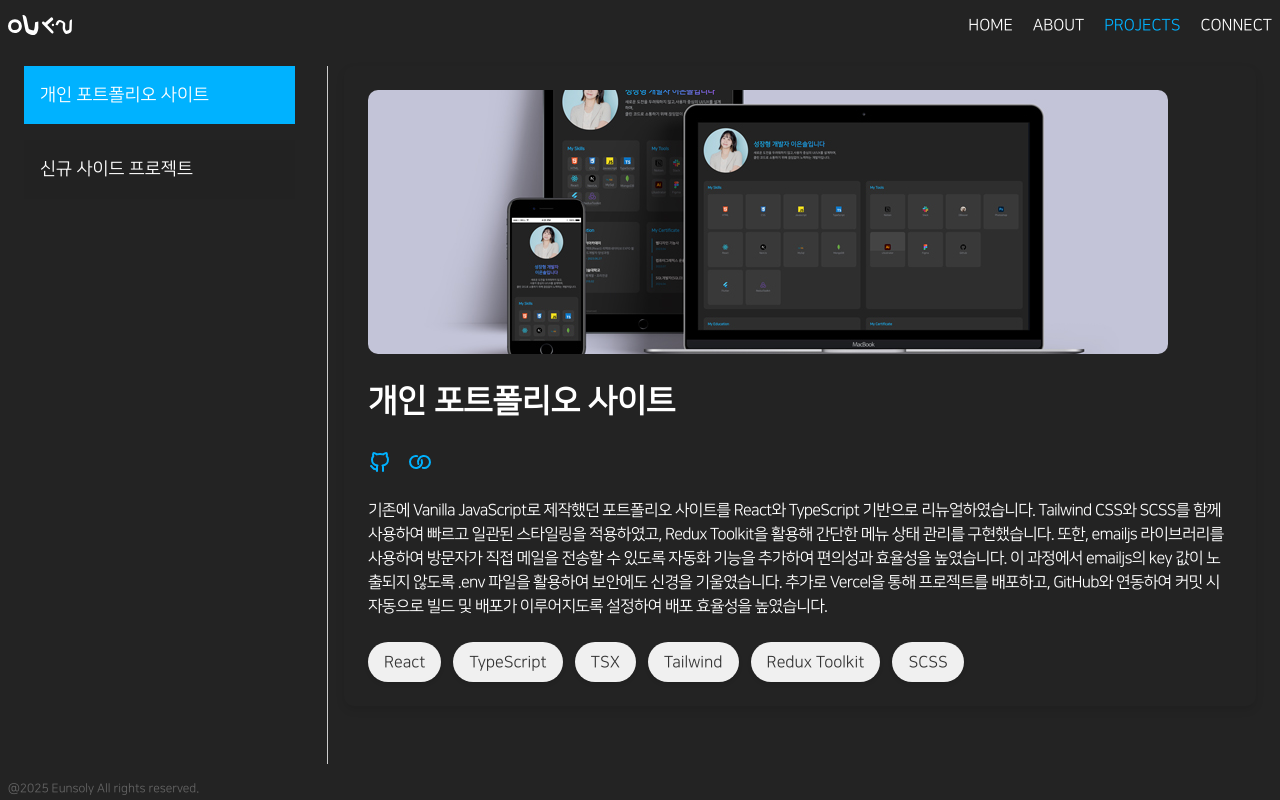
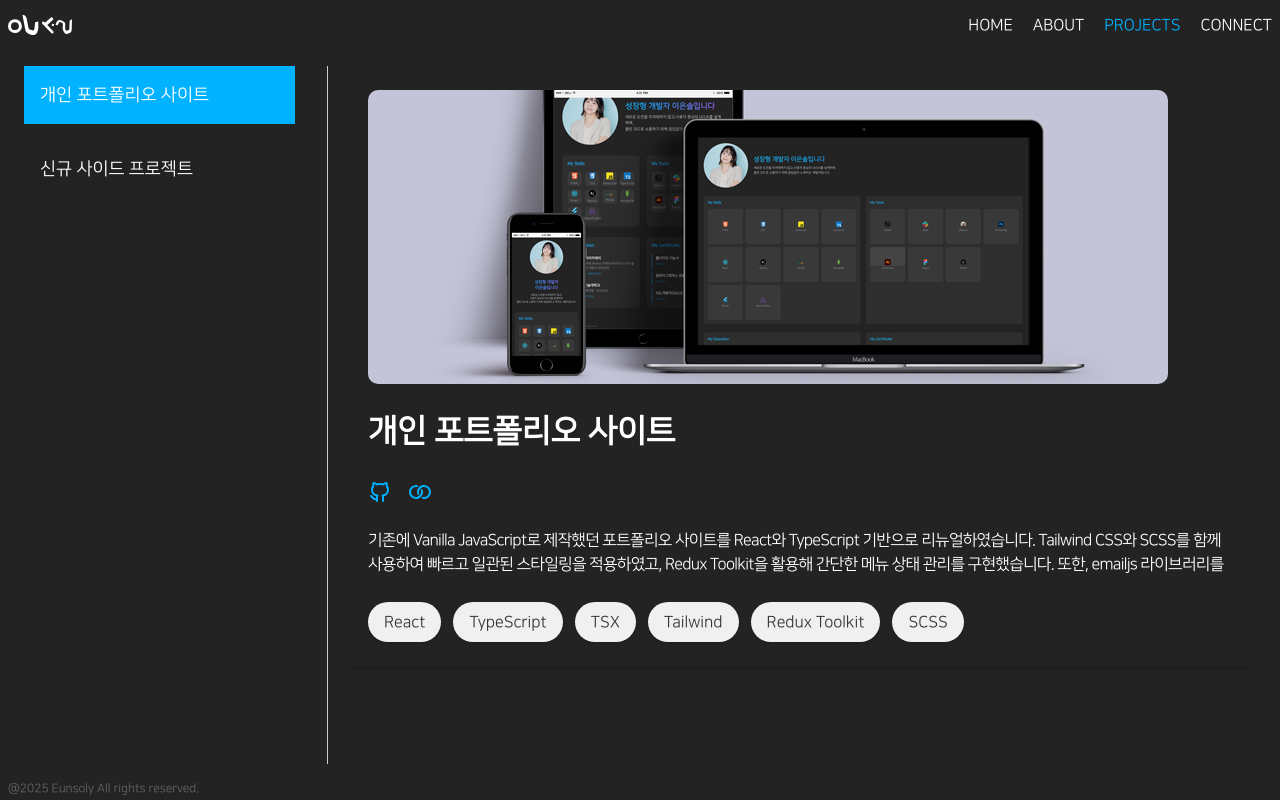
Before and after one commit to EUNSOLY/react-portfolio, a React (Create React App) app: page /projects in a window 1280 px wide. Built offline with nearby package versions, Linux system fonts and the light colour scheme.

Commit message:
bug : 프로젝트 영역 벗어나는 현상 발생하여 추가 수정

```diff
--- a/src/screen/project/ProjectPage.tsx
+++ b/src/screen/project/ProjectPage.tsx
@@ -73,7 +73,7 @@ const ProjectPage = () => {
         <div
           className={tm(`${styles.content}`)}
           style={{
-            overflowY: isShowText ? 'scroll' : 'hidden',
+            overflowY: 'scroll',
           }}
         >
           <div className={tm(`${styles['mokup-con']}`)}>
@@ -106,7 +106,7 @@ const ProjectPage = () => {
             <div
               className={tm(styles['desc-con'])}
               style={{
-                maxHeight: isShowText ? 'none' : '190px',
+                maxHeight: isShowText ? 'none' : '50px',
                 overflowY: 'hidden',
               }}
             >
--- a/src/screen/project/style/projects.module.scss
+++ b/src/screen/project/style/projects.module.scss
@@ -47,7 +47,7 @@
     gap: 1.5rem;
     border-radius: 10px;
     box-shadow: 0 4px 8px rgba(0, 0, 0, 0.1);
-    height: 80vh;
+    height: 75vh;
     overflow: hidden;
     .mokup-con {
       max-width: 800px;
```
